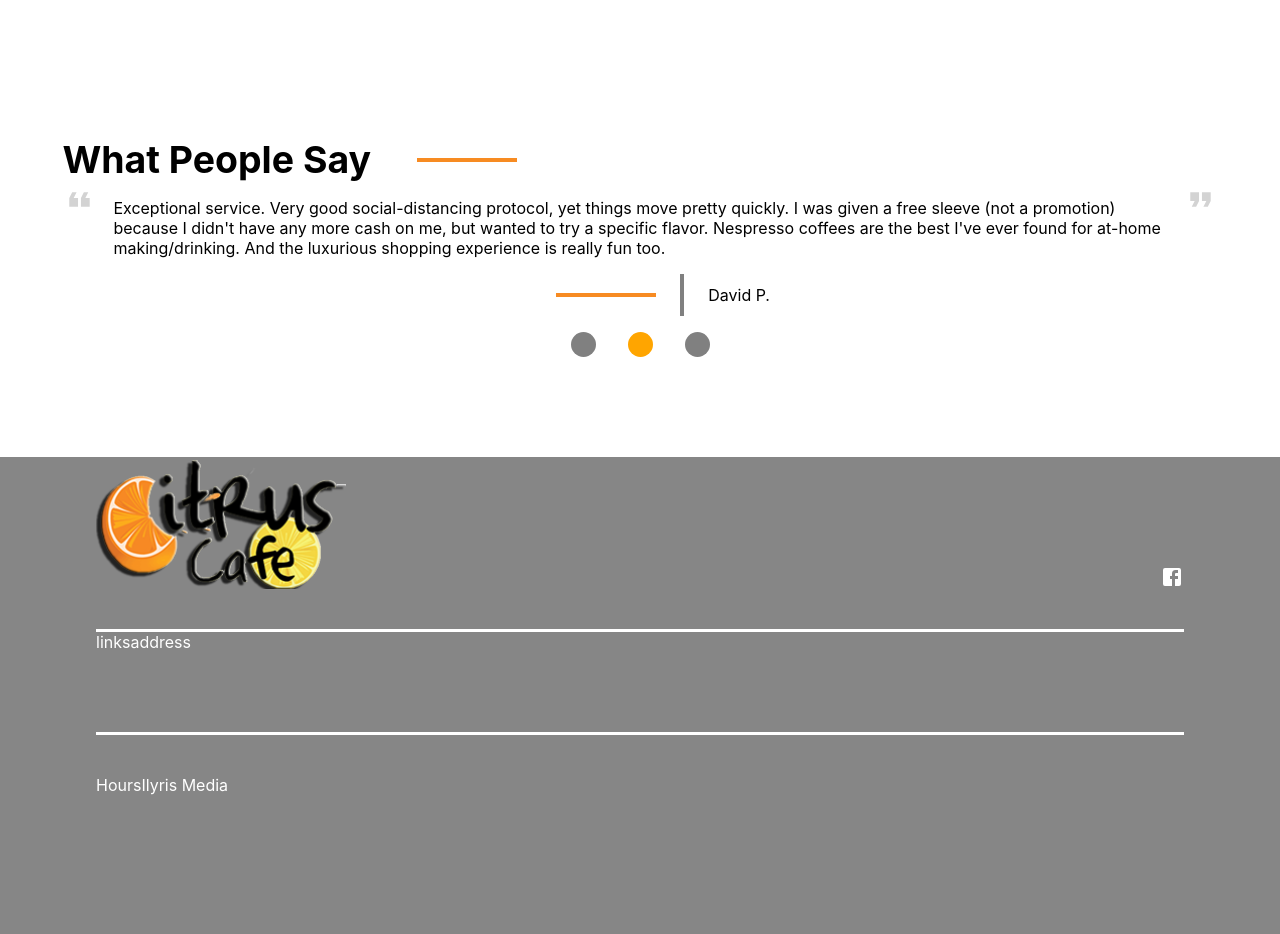
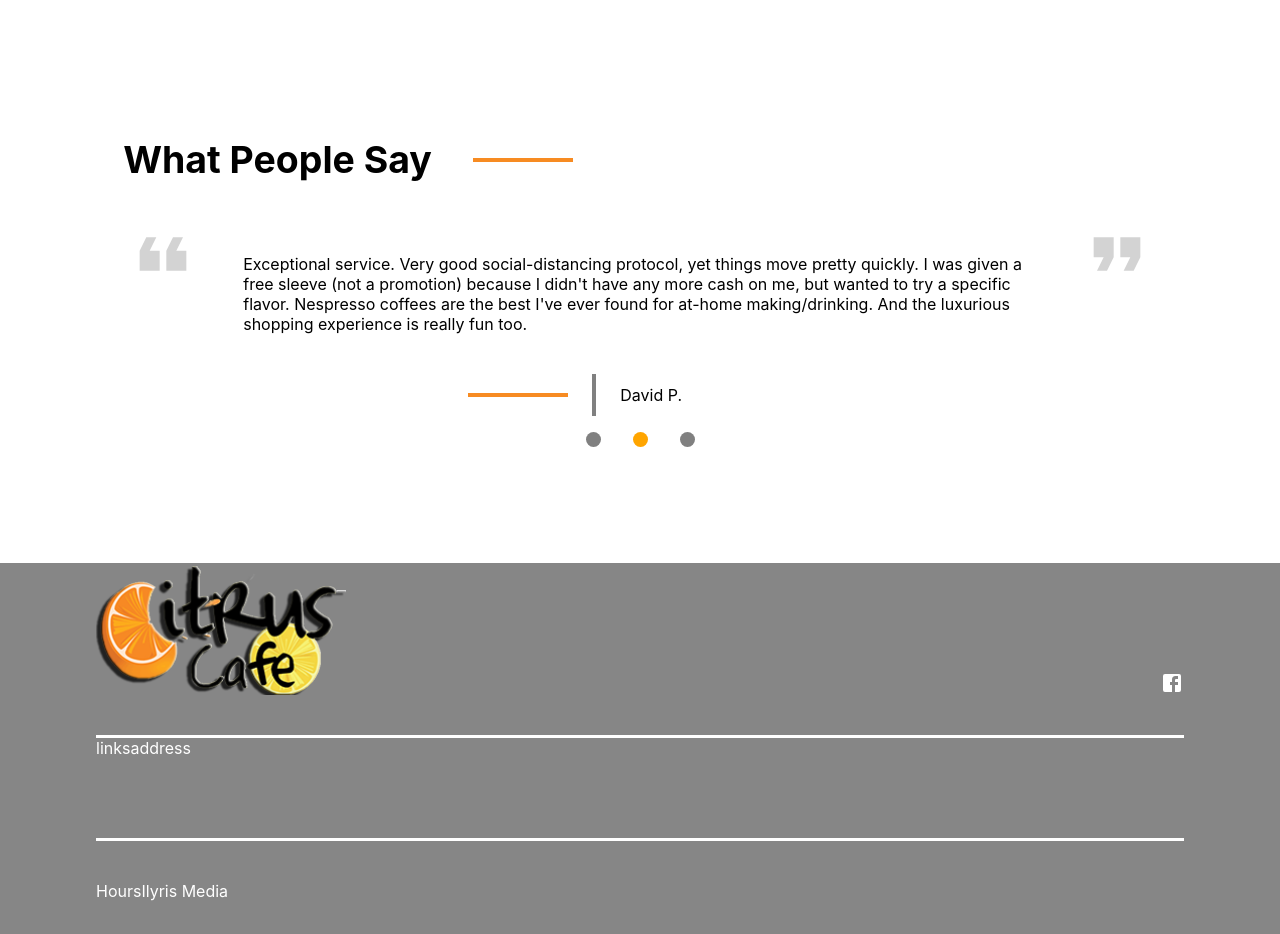
Before and after one commit to bkandaris/CitrusCafe, a React (Create React App) app: page /about in a window 1280 px wide. Shown: the part 1860-2794 px from the top of the page. Built offline with nearby package versions, Linux system fonts and the light colour scheme.

Commit message:
bk slider is styled correctly, need to add some sort of transition maybe?

```diff
--- a/src/App.css
+++ b/src/App.css
@@ -19,6 +19,7 @@ a:hover {
 
 .quote_icon {
   color: lightgrey;
+  font-size: 5rem !important;
 }
 
 .rotate-180 {
@@ -31,16 +32,16 @@ a:hover {
 
 .circle {
   border-radius: 100%;
-  height: 25px;
-  width: 25px;
+  height: 15px;
+  width: 15px;
   background: grey;
   margin: 0 1rem;
 }
 
 .circle_orange {
   border-radius: 100%;
-  height: 25px;
-  width: 25px;
+  height: 15px;
+  width: 15px;
   background: orange;
   margin: 0 1rem;
 }
@@ -48,16 +49,6 @@ a:hover {
 .facebook {
   color: white;
 }
-
-/* .button {
-  background: black;
-  border: none;
-  color: white;
-  height: 48px;
-  width: 144px;
-  box-shadow: 5px 5px white, 5px 5px 0 1.5px black;
-  margin: 1rem 0;
-} */
 
 .button {
   margin: 1rem 0;
--- a/src/Components/ReviewSlider.js
+++ b/src/Components/ReviewSlider.js
@@ -37,14 +37,13 @@ const ReviewSlider = () => {
             </SliderHeader>
             <QuoteWrapper>
                 <FormatQuoteIcon className="quote_icon rotate-180"
-                fontSize={"large"}
                 />
                 <CustomerQuote>{Reviews[slider].Review}</CustomerQuote>
                 <FormatQuoteIcon
                 className="quote_icon"
-                fontSize={"large"}
                  />
             </QuoteWrapper>
+            <ReviewCircleWrapper>
                 <ReviewerWrapper>
                     <HorizontalLine></HorizontalLine>
                     <VerticalGrey></VerticalGrey>
@@ -55,6 +54,7 @@ const ReviewSlider = () => {
                     <div className={ slider === 1 ? "circle_orange": "circle"}></div>
                     <div className={ slider === 2 ? "circle_orange": "circle"}></div>
                 </CircleWrapper>
+            </ReviewCircleWrapper>
         </Wrapper>
     )
 }
@@ -62,7 +62,7 @@ const ReviewSlider = () => {
 export default ReviewSlider;
 
 const Wrapper = styled.div`
-    width: 95%;
+    width: 85%;
     margin: 0 auto;
     margin-top: 150px;
 `
@@ -77,6 +77,7 @@ const SliderHeader = styled.div`
     font-size: 2rem;
     display: flex;
     align-items: center;
+    margin-bottom: 2rem;
 `
 
 const QuoteWrapper = styled.div`
@@ -85,7 +86,7 @@ const QuoteWrapper = styled.div`
 `
 
 const CustomerQuote = styled.p`
-    padding: 1rem;
+    padding: 2.5rem;
 `
 
 const VerticalGrey = styled.div`
@@ -95,7 +96,16 @@ const VerticalGrey = styled.div`
     margin: 0 1.5rem;
 `
 
+const ReviewCircleWrapper = styled.div`
+    display: flex;
+    align-items: center;
+    justify-content: center;
+    flex-direction: column;
+`
+
 const ReviewerWrapper = styled.div`
+    width: 25%;
+    margin-right: 140px;
     display: flex;
     align-items: center;
     justify-content: center;
```
Lines whose indentation alone changed are shown as unchanged.
